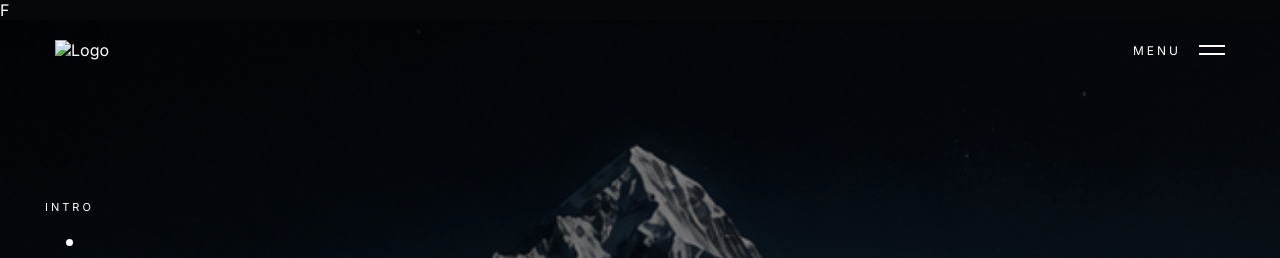
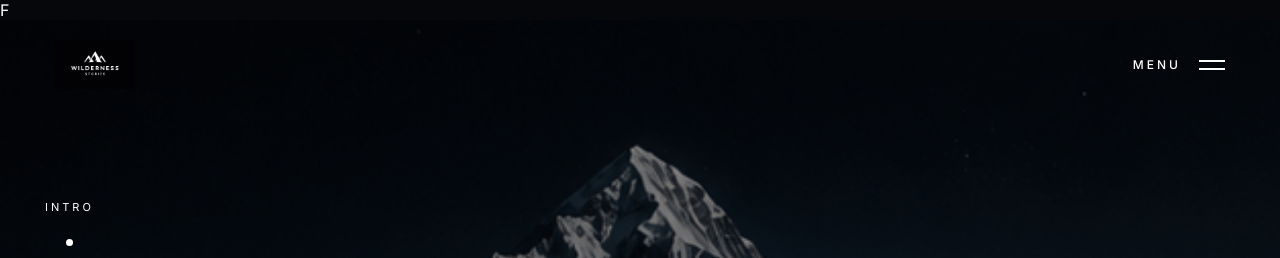
Before and after one commit to itzmitto/wilderness-stories-flask, a Flask app: page / in a window 1280 px wide. Shown: the top 258 px of the page. Run offline with Flask 3, Linux system fonts and the light colour scheme.

Commit message:
navbar styling aangepast

```diff
--- a/static/css/style.css
+++ b/static/css/style.css
@@ -7,9 +7,8 @@
 body {
     background: #05070b;
     color: white;
-    font-family: Arial, Helvetica, sans-serif;
+    font-family: "Inter", Arial, Helvetica, sans-serif;
 }
-
 
 .navbar {
     position: absolute;
@@ -23,17 +22,35 @@
     z-index: 100;
 }
 
+.logo {
+    display: flex;
+    align-items: center;
+}
+
 .logo img {
     width: 80px;
+    display: block;
+    transition: transform .3s ease;
+}
+
+.logo:hover img {
+    transform: scale(1.05);
 }
 
 .menu {
     display: flex;
     align-items: center;
     gap: 18px;
+    background: transparent;
+    border: none;
+    outline: none;
     color: white;
+    cursor: pointer;
+    font-family: inherit;
     font-size: 12px;
+    font-weight: 500;
     letter-spacing: 3px;
+    text-transform: uppercase;
 }
 
 .hamburger {
@@ -46,10 +63,13 @@
     width: 26px;
     height: 2px;
     background: white;
+    transition: all .3s ease;
 }
 
-body {
-    background: #05070b;
-    color: white;
-    font-family: "Inter", sans-serif;
+.menu:hover .hamburger span:first-child {
+    transform: translateX(-6px);
 }
+
+.menu:hover .hamburger span:last-child {
+    transform: translateX(6px);
+}
--- a/templates/partials/navbar.html
+++ b/templates/partials/navbar.html
@@ -1,16 +1,18 @@
 <nav class="navbar">
 
-    <div class="logo">
-        <img src="{{ url_for('static', filename='images/logo.svg') }}" alt="Logo">
-    </div>
+    <a href="/" class="logo">
+        <img src="{{ url_for('static', filename='images/logo.png') }}" alt="Wilderness Stories Logo">
+    </a>
 
-    <div class="menu">
+    <button class="menu" aria-label="Open menu">
+
         <span>MENU</span>
 
         <div class="hamburger">
             <span></span>
             <span></span>
         </div>
-    </div>
+
+    </button>
 
 </nav>
```
Also changed, not shown: static/images/logo.png (added), static/images/logo.svg (deleted).
